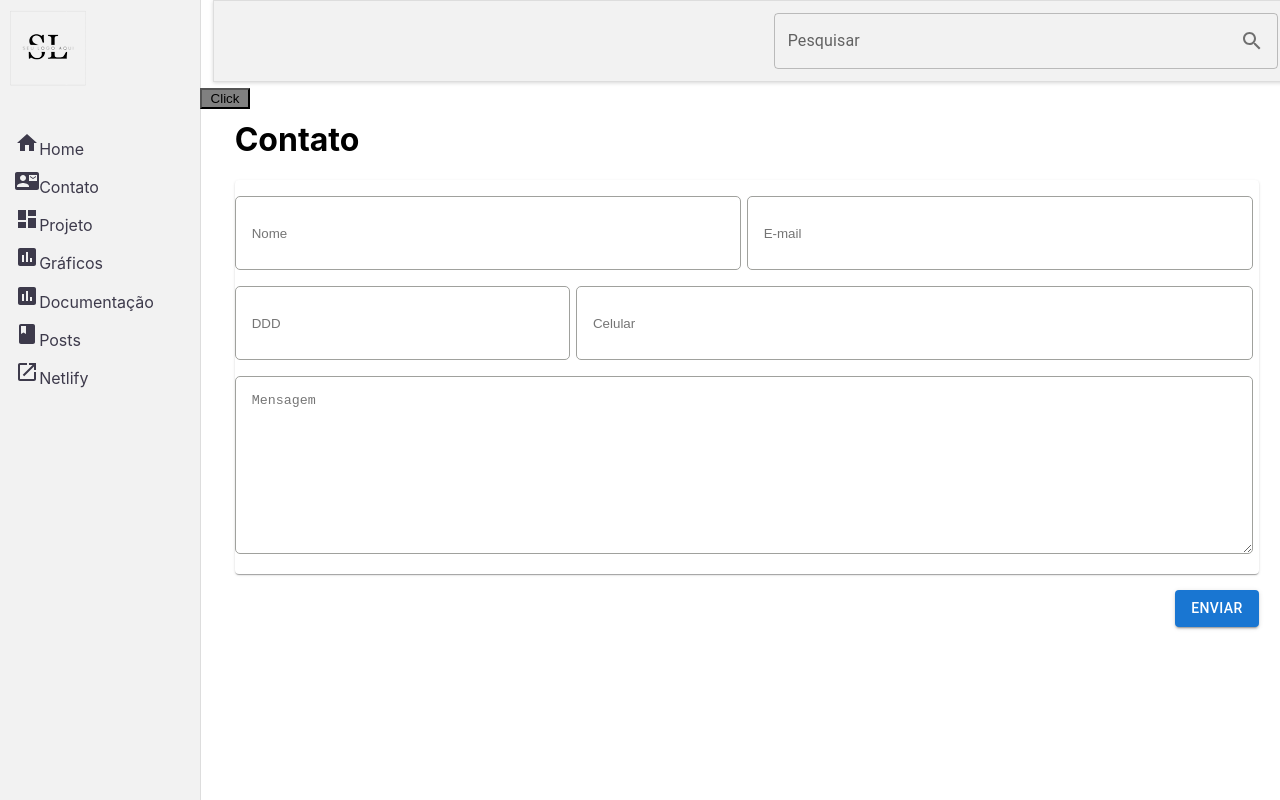
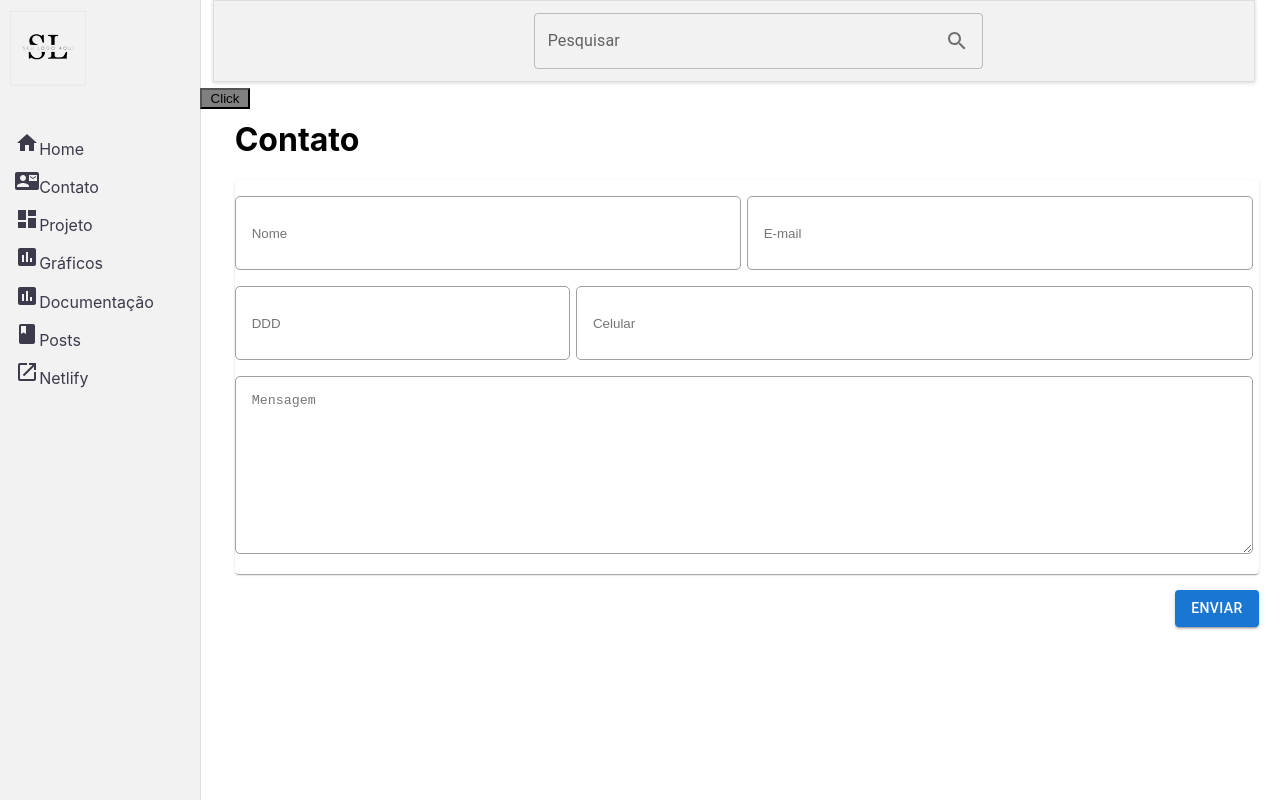
Before and after one commit to sitedoed/dashboard-one, a React (Create React App) app: page /contato in a window 1280 px wide. Built offline with nearby package versions, Linux system fonts and the light colour scheme.

Commit message:
Topbar + Sidebar 0.2

```diff
--- a/src/components/Layout.css
+++ b/src/components/Layout.css
@@ -1,13 +1,38 @@
+.layout {
+display: grid;
+grid-template-columns: auto 1fr;
+grid-template-rows: auto 1fr;
+grid-template-areas:
+  "sidebar topbar"
+  "sidebar main";
+}
 .content {
-    transition: all 0.3s ease;
+  grid-area: main;
 }
 
 .content-expanded {
-    margin-left: 240px; /* ajuste este valor para o tamanho da sua sidebar */
+  grid-template-areas:
+    "sidebar topbar"
+    "sidebar main";
 }
 
 .content-collapsed {
-    margin-left: 64px; /* ajuste este valor para o tamanho do botão toggle */
+  grid-template-areas:
+    "topbar topbar"
+    "main main";
+}
+
+.sidebar {
+  grid-area: sidebar;
+}
+
+.topbar {
+  grid-area: topbar;
+  width: 100%;
+
+  @media (min-width: 960px) {
+    width: calc(100% - 240px);
+  }
 }
 
 .main-content{
--- a/src/components/Layout.jsx
+++ b/src/components/Layout.jsx
@@ -11,6 +11,7 @@ export default function Layout(props) {
     const [isSidebarOpen, setIsSidebarOpen] = useState(false);
 
     const handleSidebarToggle = () => {
+    //  console.log('Sidebar toggle clicked');
       setIsSidebarOpen(!isSidebarOpen);
     };
 
--- a/src/components/Sidebar.jsx
+++ b/src/components/Sidebar.jsx
@@ -14,6 +14,7 @@ export default function Sidebar() {
     const [isOpen, setIsOpen] = useState(true);
 
     const toggleSidebar = () => {
+      console.log('Sidebar toggle clicked');
       setIsOpen(!isOpen);
     };
 
--- a/src/components/TopBar.css
+++ b/src/components/TopBar.css
@@ -1,5 +1,4 @@
 .topbar {
-  width: 100%;
   height: 10vh;
   box-shadow: rgba(0, 0, 0, 0.16) 0px 1px 4px;
   margin-bottom: 2rem;
@@ -10,6 +9,15 @@
   background-color: #f2f2f2;
   border: 1px solid #ddd;
   z-index:999;
+  flex-grow: 1;
+}
+
+.topbar-expanded {
+  width: 100%;
+}
+
+.topbar-collapsed {
+  width: calc(100% - 240px);
 }
 
 .search-container {
@@ -19,3 +27,8 @@
   flex-grow: 1;
   padding-right: 13rem;
 }
+
+.topbar-search-input {
+  width: 100%; /* ajusta a largura do input */
+  max-width: 50ch; /* mantém a largura máxima */
+}
--- a/src/components/TopBar.jsx
+++ b/src/components/TopBar.jsx
@@ -1,12 +1,28 @@
-import React from 'react';
+import React, { useState, useEffect } from 'react';
 import './TopBar.css';
-import { FormControl, InputAdornment, InputLabel, OutlinedInput, TextField } from '@mui/material';
+import { FormControl, InputAdornment, InputLabel, OutlinedInput } from '@mui/material';
 import SearchIcon from '@mui/icons-material/Search';
 
 
 export default function TopBar() {
+  const [isSidebarOpen, setIsSidebarOpen] = useState(true);
+  const [topBarWidth, setTopBarWidth] = useState('100%');
+  const [isTopBarCollapsed, setIsTopBarCollapsed] = useState(false);
+
+  useEffect(() => {
+    const handleResize = () => {
+      setTopBarWidth(isSidebarOpen ? 'calc(100% - 240px)' : '100%');
+      setIsTopBarCollapsed(!isSidebarOpen);
+    };
+    handleResize();
+    window.addEventListener('resize', handleResize);
+    return () => {
+      window.removeEventListener('resize', handleResize);
+    };
+  }, [isSidebarOpen]);
+
   return (
-    <div className='topbar'>
+    <div className={`topbar ${isTopBarCollapsed ? 'topbar-collapsed' : 'topbar-expanded'}`} style={{ width: topBarWidth }}>
       <div className="search-container" style={{ flexGrow: 1, justifyContent: 'flex-end' }}>
         <FormControl sx={{ m: 1, width: '100%', maxWidth: '50ch' }} variant="outlined">
           <InputLabel htmlFor="outlined-adornment-password">Pesquisar</InputLabel>
```
Lines whose indentation alone changed are shown as unchanged.
